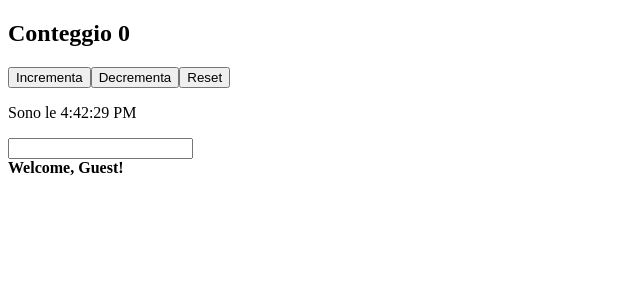
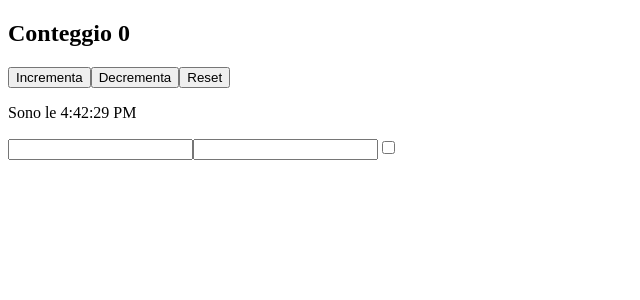
Before and after one commit to St3fan097/react_es, a React (Vite) app in the folder react-es_1/: page / in a window 1280 px wide. Shown: the top 300 px of the page, without its empty margins (0-640 px from the left). Built offline with nearby package versions, Linux system fonts and the light colour scheme.

Commit message:
exercise-18

```diff
--- /dev/null
+++ b/react-es_1/src/Login.jsx
@@ -0,0 +1,28 @@
+import { useState } from "react"
+
+function Login() {
+    const [userName, setUserName] = useState("");
+    const [password, setPassword] = useState("");
+    const [remember, setRemember] = useState(false);
+
+    function text (el) {
+        setUserName(el.target.value)
+    }
+    function passwordFunc (el) {
+        setPassword(el.target.value)
+    }
+    function rememberMe (el) {
+        setRemember(el.target.checked)
+    }
+
+
+    return (
+        <>
+            <input type="text" value={userName} onChange={text}/>
+            <input type="password" value={password} onChange={passwordFunc}/>
+            <input type="checkbox" value={remember} onClick={rememberMe}/>
+        </>
+    )
+}
+
+export default Login
--- a/react-es_1/src/app.jsx
+++ b/react-es_1/src/app.jsx
@@ -1,7 +1,7 @@
+import Login from "./Login";
 import { Clock } from "./clock";
 import { Counter } from "./counter";
-import { InteractiveWelcome } from "./interactiveWelcome";
-import { MouseClicker } from "./mouseClicker";
+
 
 
 
@@ -11,7 +11,7 @@ export function App() {
         <div>
         <Counter valoreIniziale={0} incremento={1} />
         <Clock/>
-        <InteractiveWelcome/>
+        <Login/>
         </div>
     )
 }
```
